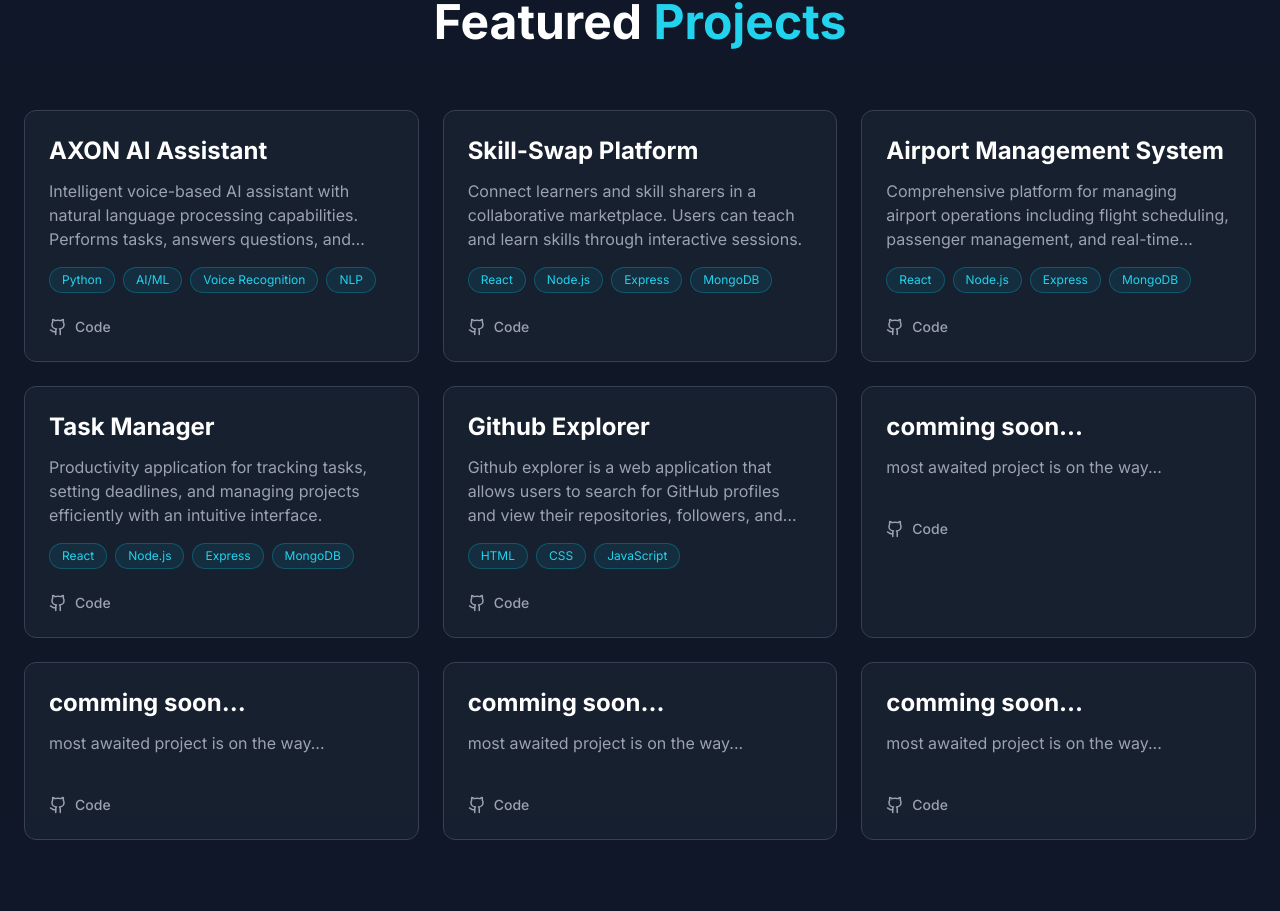
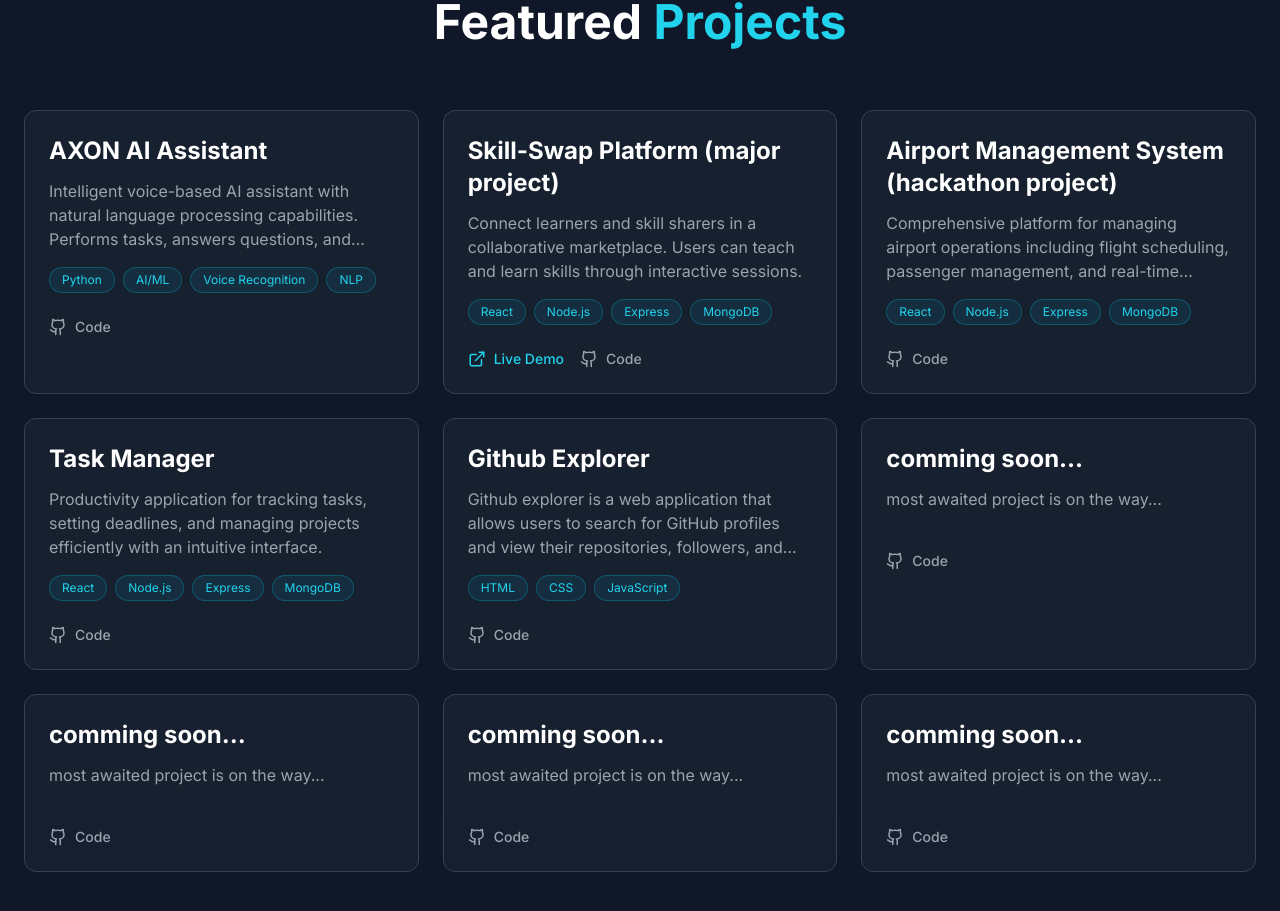
Before and after one commit to rajan-parmar-23102006/rajanparmar, a Next.js app in the folder rajan-portfolio/: page / in a window 1280 px wide. Shown: the part 2488-3399 px from the top of the page. Built offline with nearby package versions, Linux system fonts and the light colour scheme.

Commit message:
add functionalities

```diff
--- a/rajan-portfolio/components/Projects.tsx
+++ b/rajan-portfolio/components/Projects.tsx
@@ -50,8 +50,19 @@ export default function Projects() {
                       </span>
                     ))}
                   </div>
-                  {/* Only GitHub Link Button for every project */}
+                  {/* Project Links */}
                   <div className="flex gap-4">
+                    {project.liveLink && project.liveLink !== "#" && (
+                      <a
+                        href={project.liveLink}
+                        target="_blank"
+                        rel="noopener noreferrer"
+                        className="flex items-center gap-2 text-cyan-400 hover:text-cyan-300 transition-colors"
+                      >
+                        <ExternalLink size={18} />
+                        <span className="text-sm font-medium">Live Demo</span>
+                      </a>
+                    )}
                     <a
                       href={project.githubLink || "#"}
                       target="_blank"
--- a/rajan-portfolio/data/projects.ts
+++ b/rajan-portfolio/data/projects.ts
@@ -11,17 +11,17 @@ export const projects = [
   },
   {
     id: 2,
-    title: "Skill-Swap Platform",
+    title: "Skill-Swap Platform (major project)",
     description: "Connect learners and skill sharers in a collaborative marketplace. Users can teach and learn skills through interactive sessions.",
     tech: ["React", "Node.js", "Express", "MongoDB"],
-    liveLink: "#", // Replace with real link
-    githubLink: "https://github.com/rajan-parmar-23102006/skill-swap", // No code shown
+    liveLink: "https://skillsharex.vercel.app",
+    githubLink: "https://github.com/rajan-parmar-23102006/skill-swap",
     featured: true,
     gradient: "from-cyan-500 to-blue-500",
   },
   {
     id: 3,
-    title: "Airport Management System",
+    title: "Airport Management System (hackathon project)",
     description: "Comprehensive platform for managing airport operations including flight scheduling, passenger management, and real-time updates.",
     tech: ["React", "Node.js", "Express", "MongoDB"],
     liveLink: "#", // Replace with real link
```
Also changed, not shown: rajan-portfolio/components/Skills.tsx (line endings or trailing spaces).
